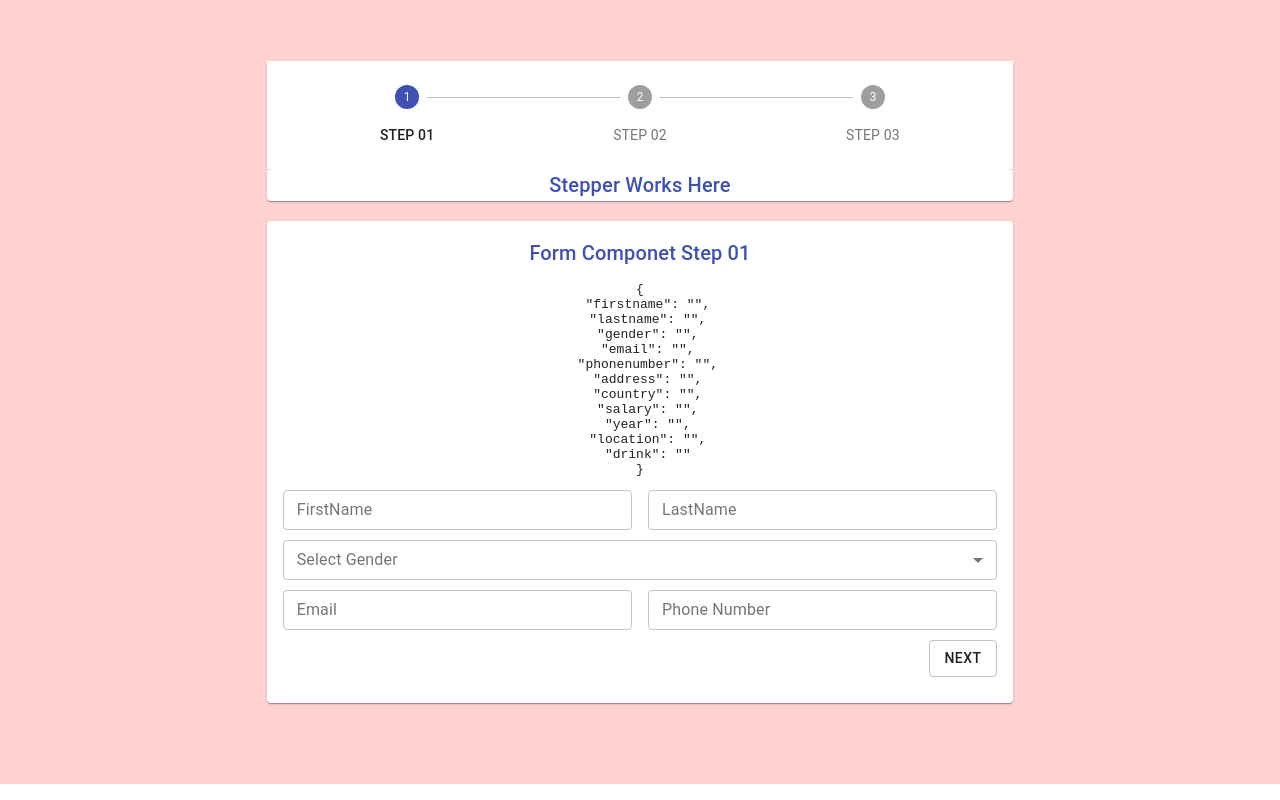
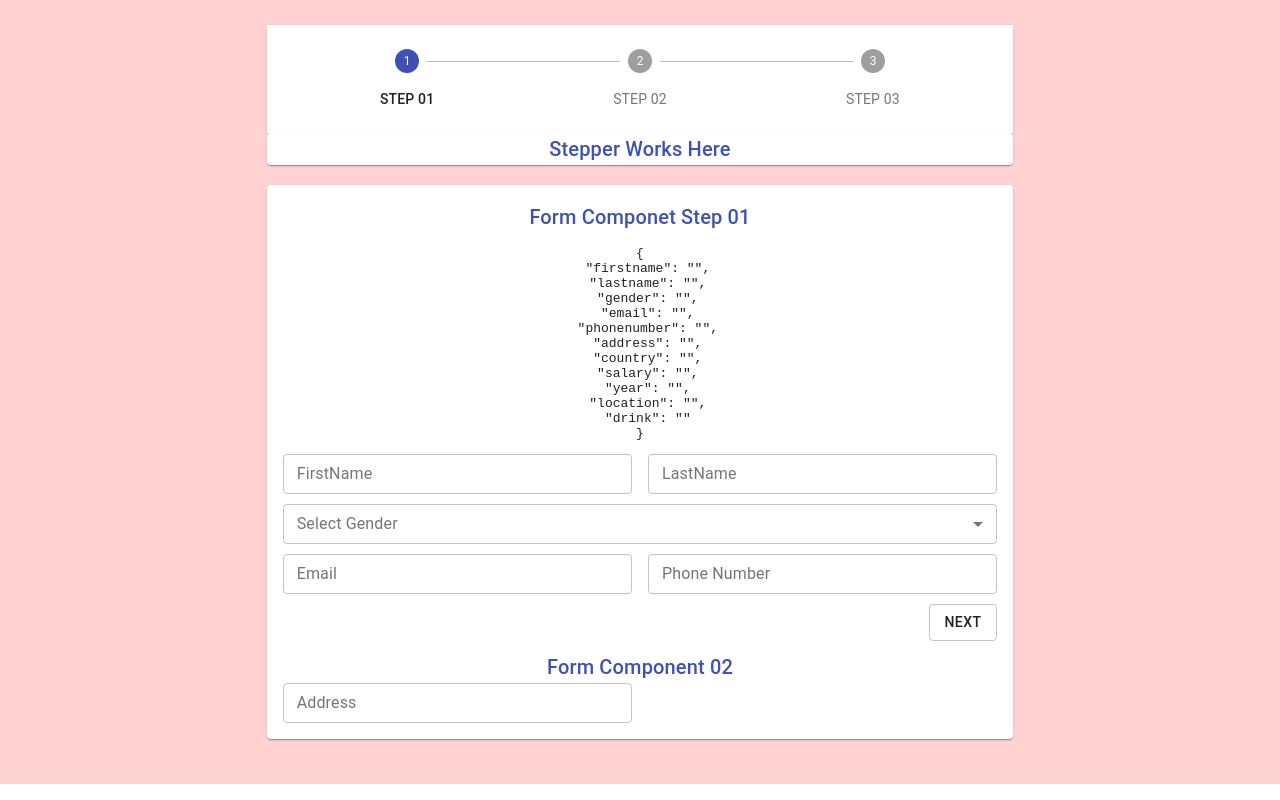
Before and after one commit to Manish994/multiple_step_form_material_ui, a React (Create React App) app: page / in a window 1280 px wide. Built offline with nearby package versions, Linux system fonts and the light colour scheme.

Commit message:
I have forget step

```diff
--- a/src/Components/Common/displayComponents.jsx
+++ b/src/Components/Common/displayComponents.jsx
@@ -1,6 +1,6 @@
 import { Typography, TextField, MenuItem, Button } from "@material-ui/core";
 
-const RenderText = ({ label, color, align, variant, component }) => {
+const RenderText = ({ label, color, align, variant }) => {
   return (
     <Typography
       color={color ? color : "primary"}
--- a/src/Components/Steps/finished.jsx
+++ b/src/Components/Steps/finished.jsx
@@ -0,0 +1,7 @@
+import React from "react";
+
+function Finished() {
+  return <div>F</div>;
+}
+
+export default Finished;
--- a/src/Components/Steps/step02.jsx
+++ b/src/Components/Steps/step02.jsx
@@ -0,0 +1,31 @@
+import React from "react";
+import { Grid } from "@material-ui/core";
+import { RenderText, RenderFormTextField } from "../Common/displayComponents";
+function Step02({
+  state,
+  handleFieldChange,
+  handleNextButtonClick,
+  handlePreviousButtonClick,
+  options,
+}) {
+  return (
+    <>
+      {RenderText({ label: "Form Component 02" })}
+      <Grid container spacing={2}>
+        <Grid item xs={12} sm={6}>
+          {RenderFormTextField({
+            label: "Address",
+            type: "",
+            variant: "outlined",
+            name: "address",
+            size: "small",
+            state,
+            handleFieldChange,
+          })}
+        </Grid>
+      </Grid>
+    </>
+  );
+}
+
+export default Step02;
--- a/src/Components/Steps/step03.jsx
+++ b/src/Components/Steps/step03.jsx
@@ -0,0 +1,7 @@
+import React from "react";
+
+function Step03() {
+  return <div>step03</div>;
+}
+
+export default Step03;
--- a/src/Components/formComponents.jsx
+++ b/src/Components/formComponents.jsx
@@ -12,6 +12,9 @@ import { Styles } from "./Common/styles";
 import { RenderText } from "./Common/displayComponents";
 import propTypes from "prop-types";
 import Step01 from "./Steps/step01";
+import Step02 from "./Steps/step02";
+import Step03 from "./Steps/step03";
+import Finished from "./Steps/finished";
 
 class FormComponent extends Component {
   state = {
@@ -89,6 +92,30 @@ class FormComponent extends Component {
         value: "Other",
       },
     ];
+
+    //gender array
+    const yearOptions = [
+      {
+        key: "1",
+        value: "2000",
+      },
+      {
+        key: "2",
+        value: "2003",
+      },
+      {
+        key: "3",
+        value: "2004",
+      },
+      {
+        key: "4",
+        value: "2008",
+      },
+      {
+        key: "5",
+        value: "2010",
+      },
+    ];
     const stepperStep = [
       { key: "01", value: "STEP 01" },
       { key: "02", value: "STEP 02" },
@@ -119,6 +146,13 @@ class FormComponent extends Component {
                 handleNextButtonClick={handleNextButtonClick}
                 options={options}
               ></Step01>
+              <Step02
+                state={this.state}
+                handleFieldChange={handleFieldChange}
+                handleNextButtonClick={handleNextButtonClick}
+                handlePreviousButtonClick={handlePreviousButtonClick}
+                options={yearOptions}
+              ></Step02>
             </form>
           </Box>
         </Grid>
```
